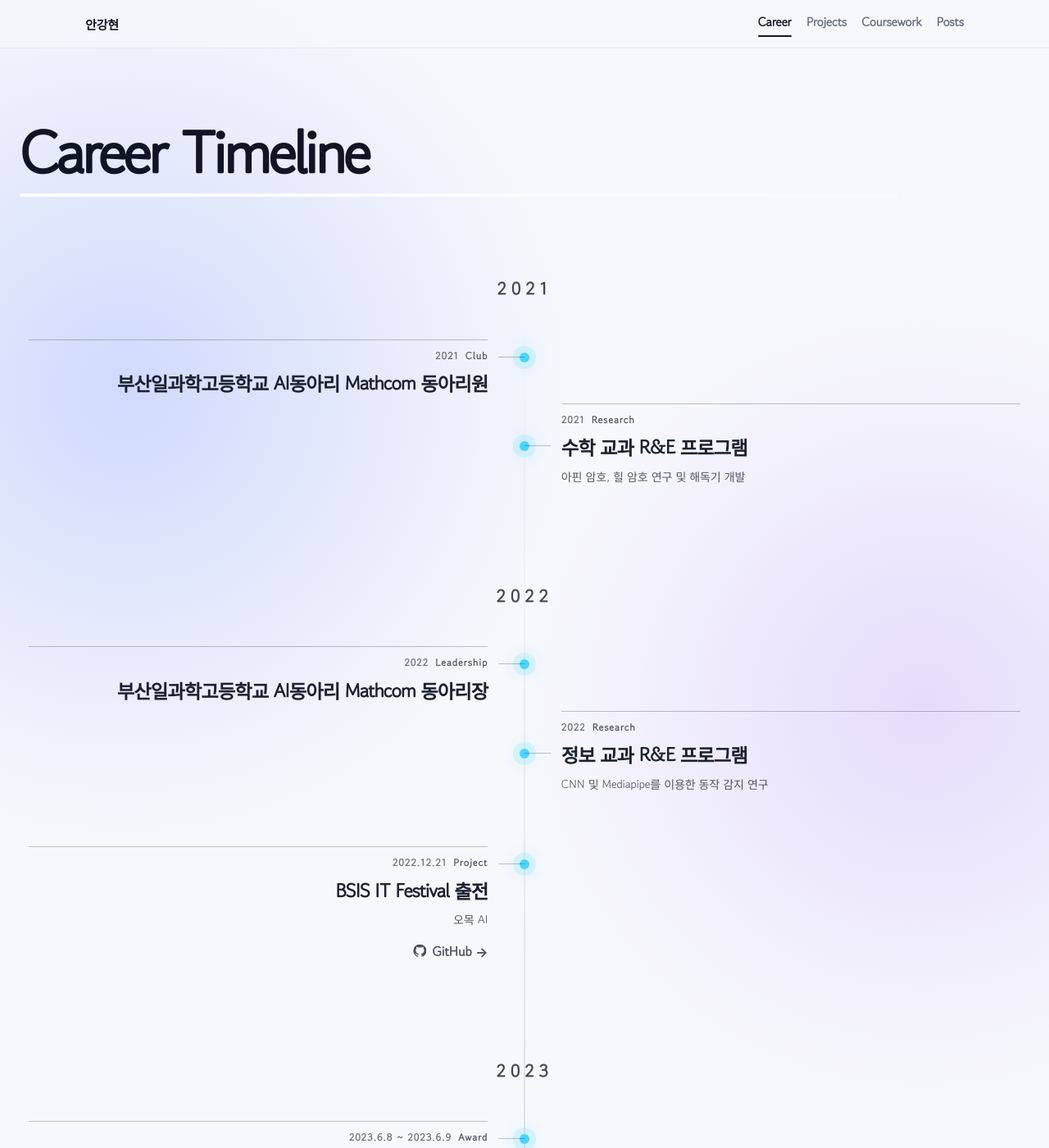
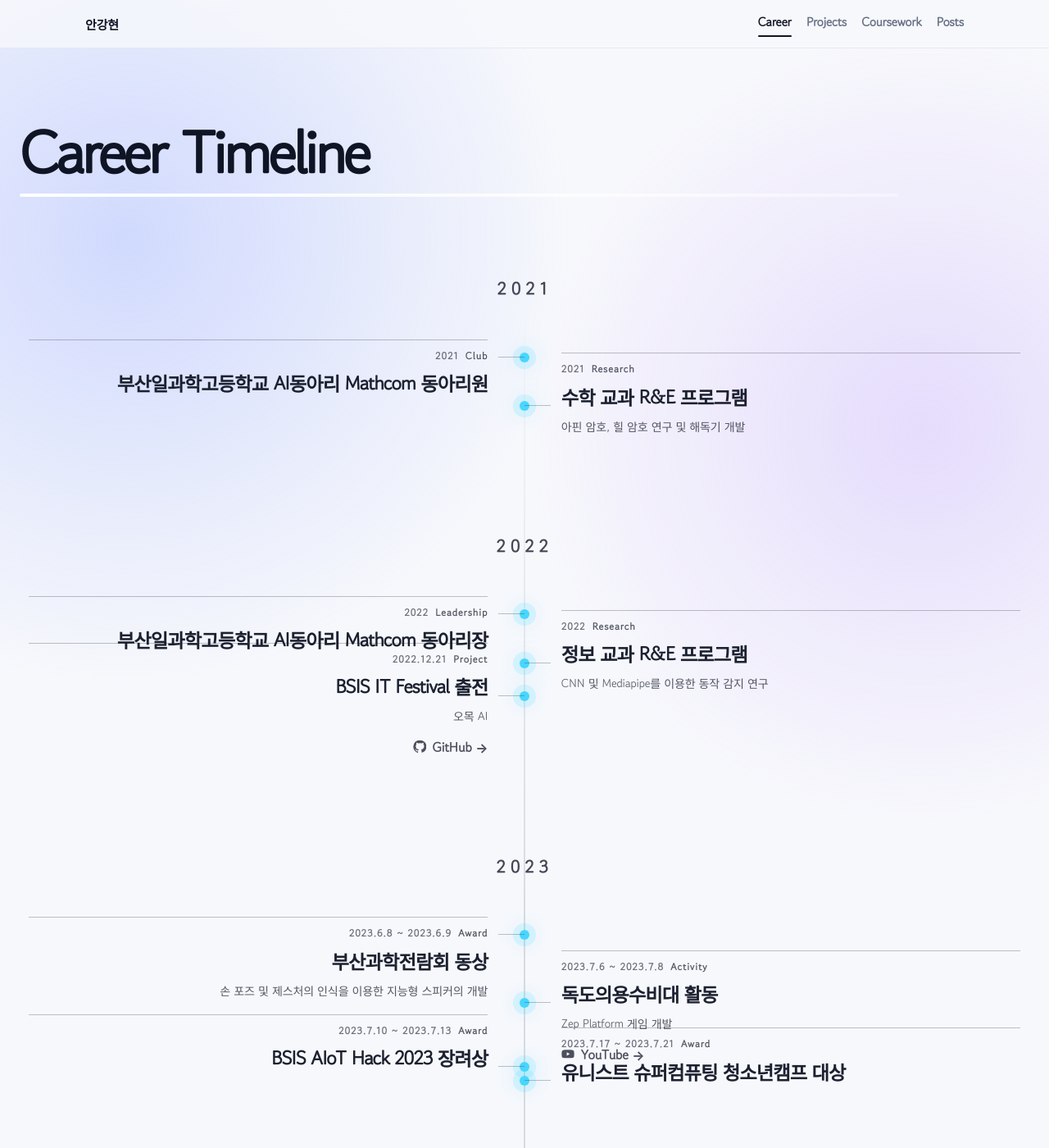
Before and after one commit to gimon0330/gimon0330.github.io, a Jekyll site: the page built from career.html, in a window 1280 px wide and 1400 px high. Shown: the whole window at 82% size. Built offline with Jekyll 4.4.1, drawn with Linux system fonts in a browser that asks for light colours; some web fonts are replaced.

Commit message:
Tighten desktop career timeline spacing

```diff
--- a/assets/career-timeline.css
+++ b/assets/career-timeline.css
@@ -222,16 +222,16 @@
 }
 
 @media (min-width: 821px) {
-  .timeline-item.is-right:not(.is-year-start) {
-    margin-top: calc(-1 * clamp(42px, 5vw, 76px)) !important;
+  .timeline-item:not(.is-year-start) {
+    margin-top: calc(-1 * clamp(104px, 9.8vw, 178px)) !important;
   }
 
-  .timeline-item.is-right:not(.is-year-start)::before {
-    top: clamp(48px, 5vw, 74px) !important;
+  .timeline-item:not(.is-year-start)::before {
+    top: clamp(64px, 6vw, 102px) !important;
   }
 
-  .timeline-item.is-right:not(.is-year-start)::after {
-    top: calc(clamp(48px, 5vw, 74px) + 5px) !important;
+  .timeline-item:not(.is-year-start)::after {
+    top: calc(clamp(64px, 6vw, 102px) + 5px) !important;
   }
 }
 
```
